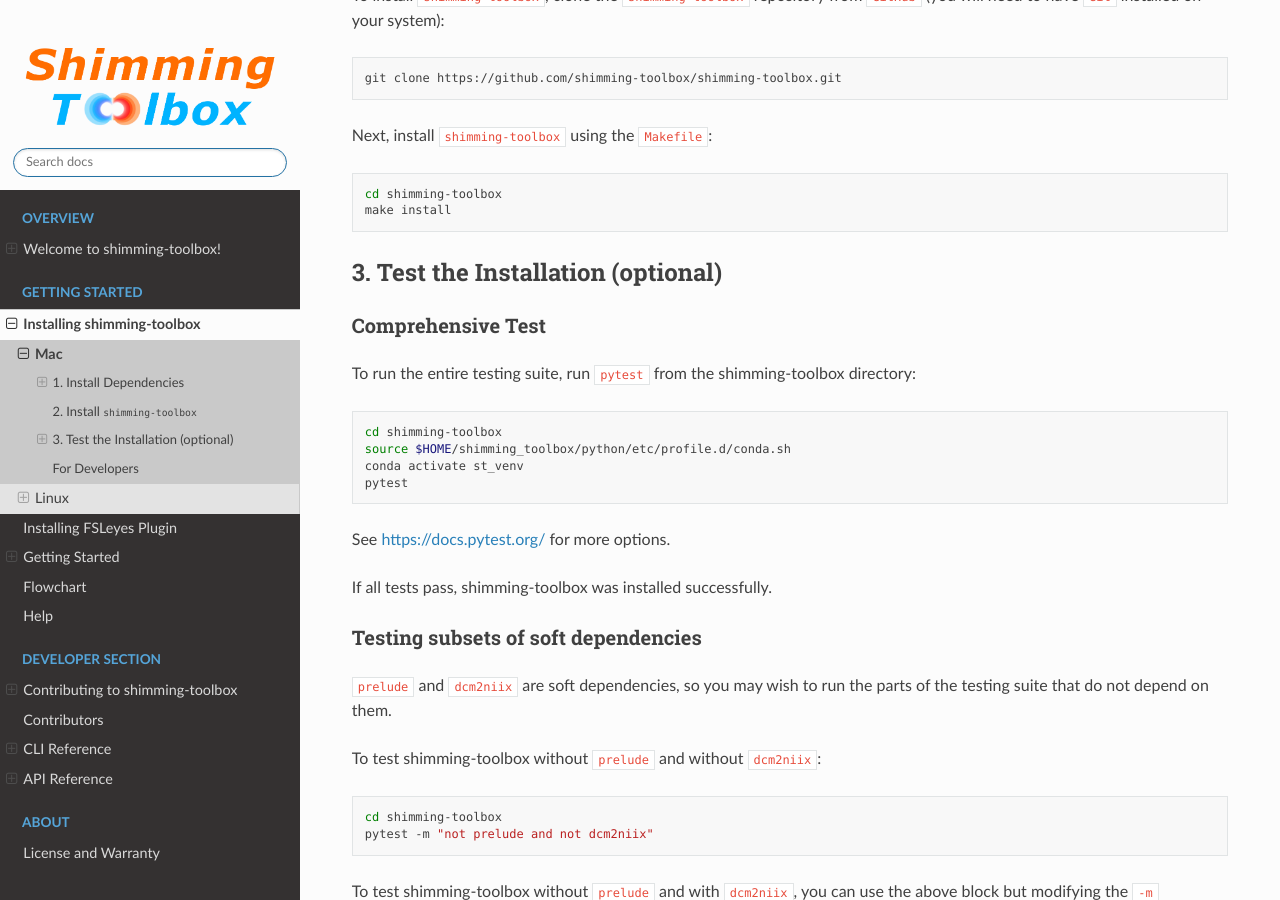
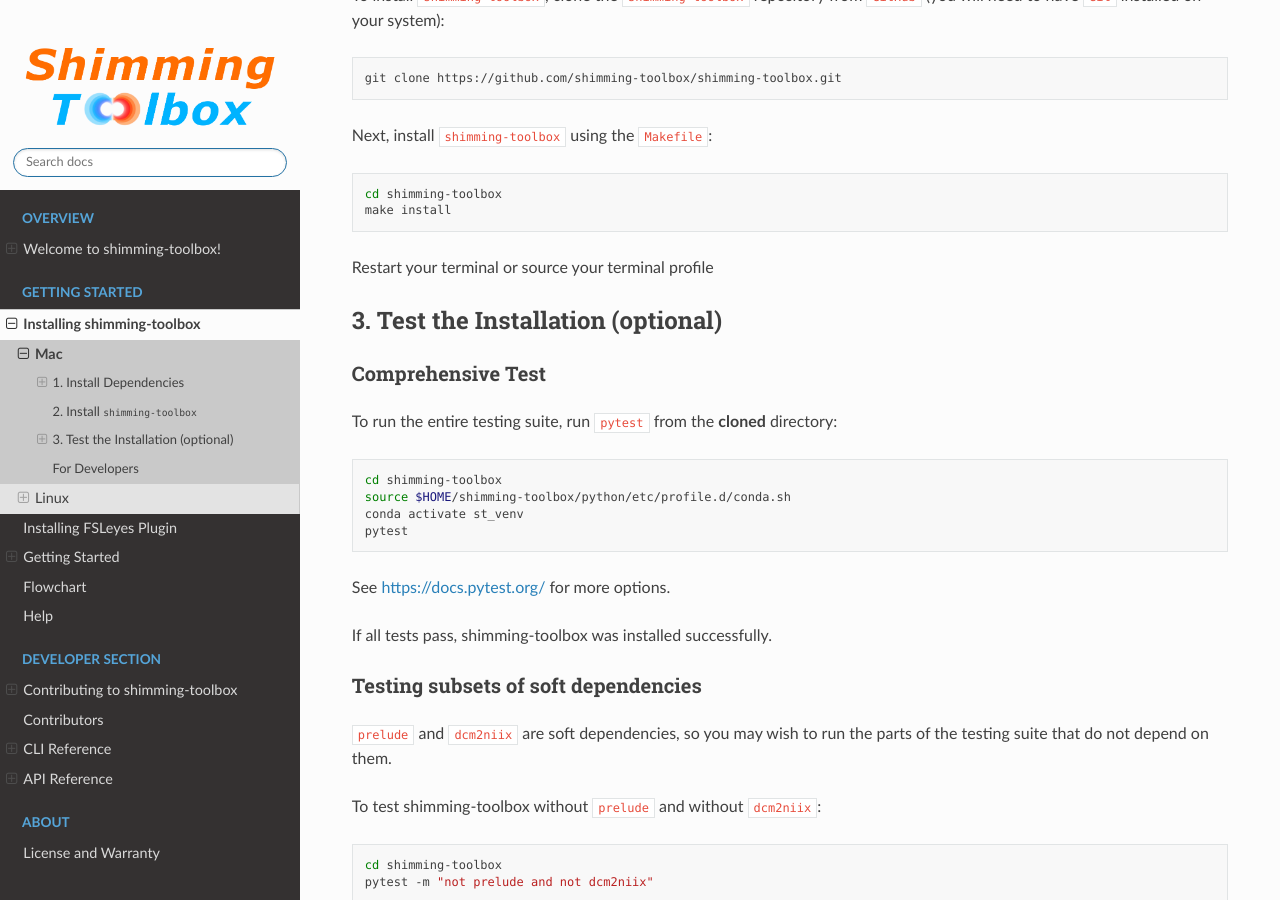
Before and after one commit to shimming-toolbox/shimming-toolbox, a Sphinx documentation site: the page built from docs/source/getting_started/installation_st/mac.rst, in a window 1280 px wide and 900 px high, scrolled down 387 px. Built offline with Sphinx 7.4.7 and the Read the Docs theme 2.0.0, drawn with Linux system fonts in a browser that asks for light colours.

Commit message:
Improve installation instructions

```diff
--- a/docs/source/getting_started/installation_st/linux.rst
+++ b/docs/source/getting_started/installation_st/linux.rst
@@ -41,6 +41,7 @@ Next, install ``shimming-toolbox`` using the ``Makefile``:
   cd shimming-toolbox
   make install
 
+Restart your terminal or source your terminal profile
 
 3. Test the Installation (optional)
 -----------------------------------
@@ -49,12 +50,12 @@ Comprehensive Test
 ~~~~~~~~~~~~~~~~~~
 
 To run the entire testing suite, run ``pytest`` from the
-shimming-toolbox directory:
+**cloned** directory:
 
 .. code:: bash
 
   cd shimming-toolbox
-  source $HOME/shimming_toolbox/python/etc/profile.d/conda.sh
+  source $HOME/shimming-toolbox/python/etc/profile.d/conda.sh
   conda activate st_venv
   pytest
 
--- a/docs/source/getting_started/installation_st/mac.rst
+++ b/docs/source/getting_started/installation_st/mac.rst
@@ -29,6 +29,7 @@ Next, install ``shimming-toolbox`` using the ``Makefile``:
   cd shimming-toolbox
   make install
 
+Restart your terminal or source your terminal profile
 
 3. Test the Installation (optional)
 -----------------------------------
@@ -37,12 +38,12 @@ Comprehensive Test
 ~~~~~~~~~~~~~~~~~~
 
 To run the entire testing suite, run ``pytest`` from the
-shimming-toolbox directory:
+**cloned** directory:
 
 .. code:: bash
 
  cd shimming-toolbox
- source $HOME/shimming_toolbox/python/etc/profile.d/conda.sh
+ source $HOME/shimming-toolbox/python/etc/profile.d/conda.sh
  conda activate st_venv
  pytest
 
```
